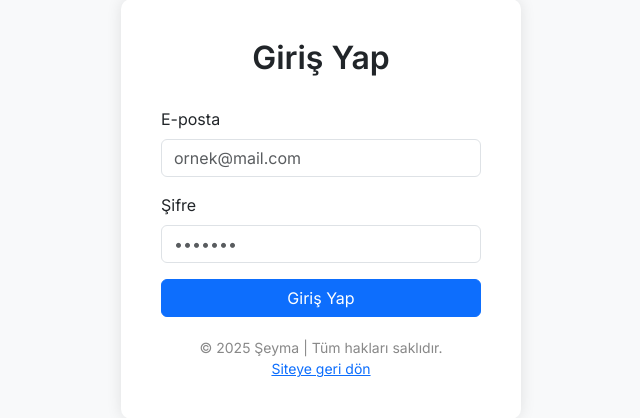
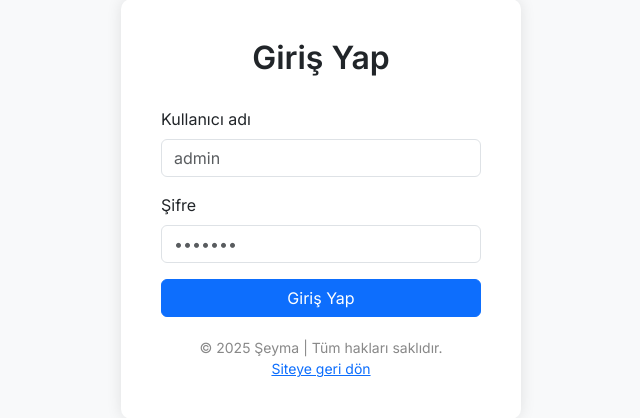
Before and after one commit to ugurtr-cmd/django-project-web, a Django app: page /giris in a window 1280 px wide. Shown: the part 191-609 px from the top of the page, without its empty margins (319-959 px from the left). Run offline with Django 5.2, Linux system fonts and the light colour scheme.

Commit message:
Update giris.html

```diff
--- a/mainproject/templates/giris.html
+++ b/mainproject/templates/giris.html
@@ -26,8 +26,8 @@
       {% csrf_token %}
 
         <div class="mb-3">
-          <label for="username" class="form-label">E-posta</label>
-          <input type="text" name="username" class="form-control" id="username" placeholder="ornek@mail.com" required>
+          <label for="username" class="form-label">Kullanıcı adı</label>
+          <input type="text" name="username" class="form-control" id="username" placeholder="admin" required>
         </div>
         <div class="mb-3">
           <label for="password" class="form-label">Şifre</label>
```
